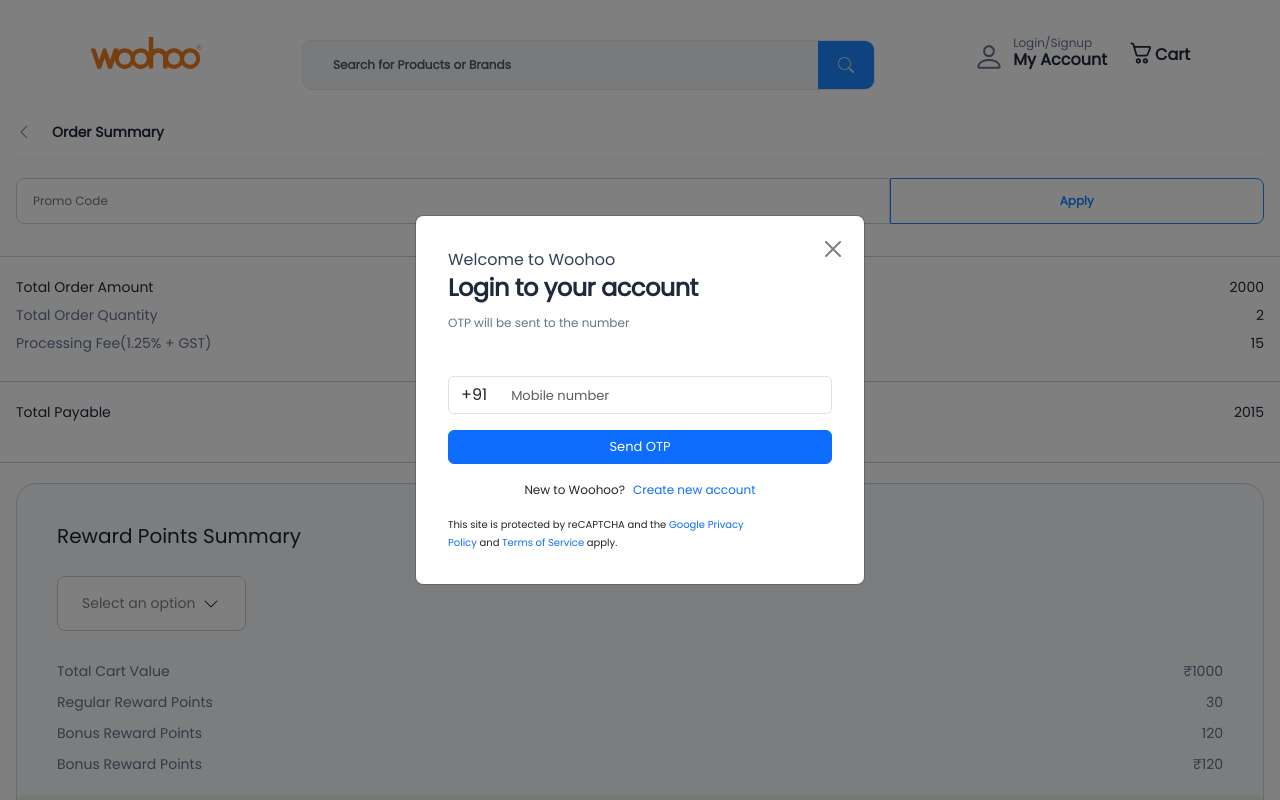
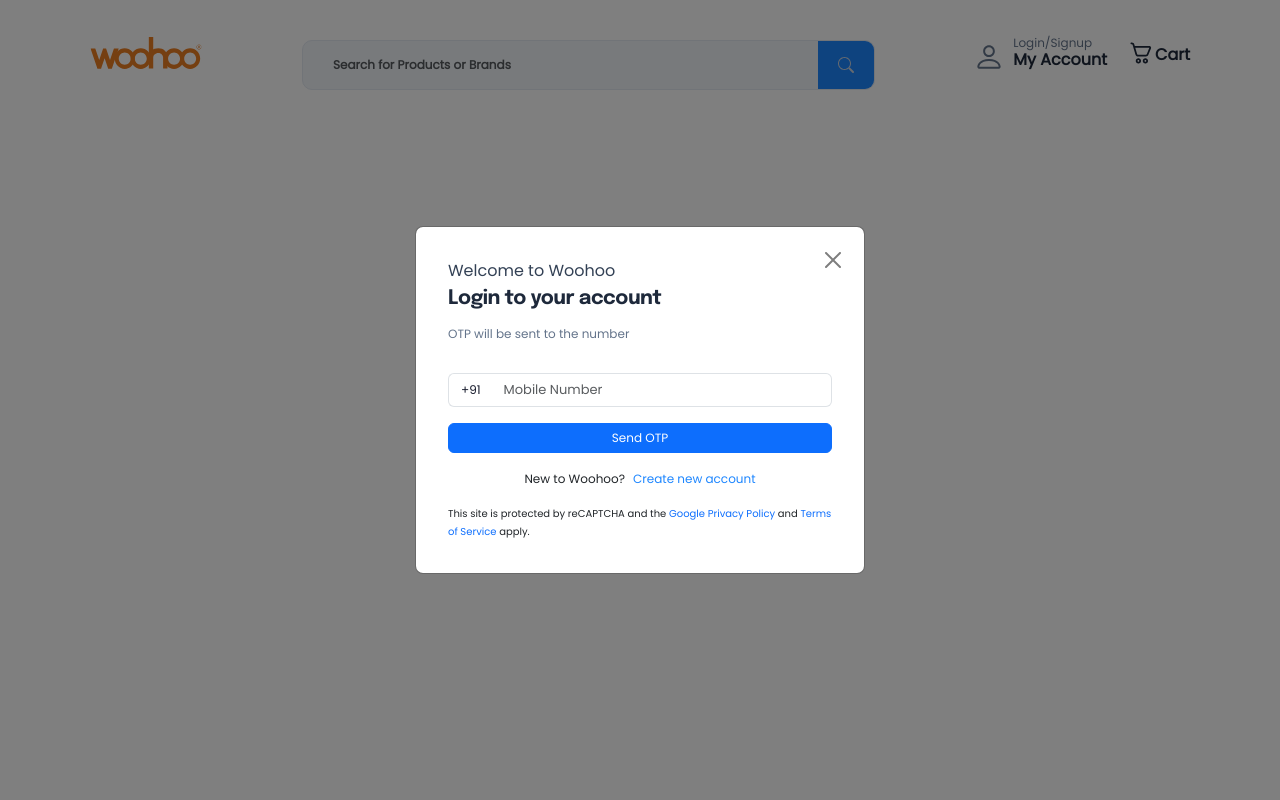
Before and after one commit to dranzor4/giftcard, a React (Create React App) app: page /checkout in a window 1280 px wide. Shown: the top 800 px of the page. Built offline with nearby package versions, Linux system fonts and the light colour scheme; the HTML template or start-up script is replaced by a standard one.

Commit message:
login ui fix

```diff
--- a/public/index.html
+++ b/public/index.html
@@ -15,6 +15,9 @@
       user's mobile device or desktop. See https://developers.google.com/web/fundamentals/web-app-manifest/
     -->
     <link rel="manifest" href="%PUBLIC_URL%/manifest.json" />
+    <link rel="preconnect" href="https://fonts.googleapis.com">
+    <link rel="preconnect" href="https://fonts.gstatic.com" crossorigin>
+    <link href="https://fonts.googleapis.com/css2?family=Epilogue:wght@700&display=swap" rel="stylesheet">
     <!--
       Notice the use of %PUBLIC_URL% in the tags above.
       It will be replaced with the URL of the `public` folder during the build.
--- a/src/components/Sidebar/index.jsx
+++ b/src/components/Sidebar/index.jsx
@@ -1,5 +1,5 @@
 import React from "react";
-import "./Sidebar.css";
+import "./sidebar.css";
 import ProfileIcon from "../ProfileIcon";
 import TransparentOverlay from "../TransparentOverlay/index";
 
--- a/src/components/loginModal/LoginModalComp.js
+++ b/src/components/loginModal/LoginModalComp.js
@@ -98,29 +98,33 @@
             <div className="modal-header-first">
               <div className="modal-header-first-one">
                 <div className="login-header-one">
-                  <Modal.Header closeButton={true} style={{ borderBottom: "none" }}>
+                  <Modal.Header
+                    closeButton={true}
+                    style={{ borderBottom: "none" }}
+                  >
                     <div className="login-header-first">
                       <div>Welcome to Woohoo</div>
                       <div>Login to your account</div>
                     </div>
                   </Modal.Header>
-                    <div
-                      style={{
-                        alignSelf: "stretch",
-                        color: "var(--Gray-Gray-500, #64748B)",
-                        fontSize: "12px",
-                        fontStyle: "normal",
-                        fontWeight: 400,
-                      }}
-                    >
+                  {showOTPForm ? (
+                    <div className="login-header-otp-text">
+                      Enter the OTP received on this number{" "}
+                    </div>
+                  ) : (
+                    <div className="login-header-otp-text">
                       OTP will be sent to the number
                     </div>
+                  )}
                 </div>
 
                 <div className="login-header-two">
                   {showOTPForm ? (
                     <Form
-                        style={{ width: "-webkit-fill-available" }}
+                      style={{
+                        width: "-webkit-fill-available",
+                        paddingTop: "0px",
+                      }}
                       onSubmit={handleOTPSubmit}
                     >
                       {enteredMobileNumber && (
@@ -135,34 +139,17 @@
                       )}
 
                       <div>
-                          <InputGroup className="mb-3">
+                        <InputGroup>
                           <Form.Control
                             type="text"
                             placeholder="Enter OTP"
                             aria-label="Enter OTP"
                             aria-describedby="mobile-prefix"
-                              style={{ fontSize: "small", borderLeft: "none" }}
+                            style={{ fontSize: "small" }}
                             value={enteredOtp}
                             onChange={(e) => setEnteredOtp(e.target.value)}
                           />{" "}
                         </InputGroup>
-                          <div className="login-otp-button">
-                            <Button
-                            style={{width:"-webkit-fill-available !important", fontSize:"small"}}
-                              variant="primary"
-                              className="custom-width-btn"
-                              // onClick={handleSendOTP}
-                              type="submit"
-                            >
-                              Send OTP
-                            </Button>
-                          </div>
-
-                          <div className="otp-error-text">
-                            {otpError && (
-                              <div style={{ color: "red" }}>{otpError}</div>
-                            )}
-                          </div>
 
                         <div className="otp-timer-text">
                           {timer > 0 ? (
@@ -191,21 +178,43 @@
                             </>
                           )}
                         </div>
+
+                        <div className="login-otp-button">
+                          <Button
+                            variant="primary"
+                            className="custom-width-btn"
+                            // onClick={handleSendOTP}
+                            type="submit"
+                          >
+                            Submit
+                          </Button>
+                        </div>
+
+                        <div className="otp-error-text">
+                          {otpError && (
+                            <div style={{ color: "red" }}>{otpError}</div>
+                          )}
+                        </div>
                       </div>
                     </Form>
                   ) : (
-                      <Form style={{ width: "-webkit-fill-available" }}>
+                    <Form
+                      style={{
+                        width: "-webkit-fill-available",
+                        paddingTop: "0px",
+                      }}
+                    >
                       <div>
                         <InputGroup className="mb-3">
                           <InputGroup.Text
                             id="mobile-prefix"
-                              style={{ backgroundColor: "white" }}
+                            className="mobile-country-code"
                           >
                             +91
                           </InputGroup.Text>
                           <Form.Control
                             type="text"
-                              placeholder="Mobile number"
+                            placeholder="Mobile Number"
                             aria-label="Mobile Number"
                             aria-describedby="mobile-prefix"
                             style={{ fontSize: "small", borderLeft: "none" }}
@@ -215,12 +224,7 @@
                         </InputGroup>
                       </div>
                       <div className="login-otp-button">
-                          <Button
-                            variant="primary"
-                            className="custom-width-btn"
-                            onClick={handleSendOTP}
-                            style={{fontSize: "small"}}
-                          >
+                        <Button variant="primary" onClick={handleSendOTP}>
                           Send OTP
                         </Button>
                       </div>
@@ -233,7 +237,11 @@
                   <div>New to Woohoo? </div>
                   <div>
                     <a
-                        style={{ fontWeight: 500, cursor: "pointer" }}
+                      style={{
+                        fontWeight: 500,
+                        cursor: "pointer",
+                        color: "#1D86FF",
+                      }}
                       href="#"
                       onClick={handleCreateAccountClick}
                     >
@@ -245,20 +253,14 @@
             </div>
             <div className="modal-header-second">
               This site is protected by reCAPTCHA and the{" "}
-                <a href="#">
-                  Google Privacy <br /> Policy
-                </a>{" "}
-                and <a href="#">Terms of Service</a> apply.
+              <a href="#">Google Privacy Policy</a> and{" "}
+              <a href="#">Terms of Service</a> apply.
             </div>
           </div>
         )}
-
       </BootstrapModal>
 
-      <SignModalComp
-        show={signModal}
-        handleClose={handleSignModalClose}
-      />
+      <SignModalComp show={signModal} handleClose={handleSignModalClose} />
     </div>
   );
 };
--- a/src/components/loginModal/SignModalComp.js
+++ b/src/components/loginModal/SignModalComp.js
@@ -79,11 +79,11 @@
     <BootstrapModal show={show} onHide={handleClose} centered>
       {welcomeform ? (
         <div className="welcome-header">
-        <div className="welcome-header-one">
-        <div></div>
-          <div>Account Created Successfully</div>
+          <div className="welcome-header-one">
+            <div></div>
+            <div>Account Created Successfully</div>
+          </div>
         </div>
-      </div>
       ) : (
         <div className="modall-header">
           <div className="modal-header-first">
@@ -95,14 +95,17 @@
                 >
                   <div className="login-header-first">
                     <div>Welcome to Woohoo</div>
-                    <div>Create a new account</div>
+                    <div>Create new account</div>
                   </div>
                 </Modal.Header>
               </div>
               <div className="login-header-two">
                 <Modal.Body style={{ width: "-webkit-fill-available" }}>
                   <Form
-                    style={{ width: "-webkit-fill-available" }}
+                    style={{
+                      width: "-webkit-fill-available",
+                      paddingTop: "0px",
+                    }}
                     onSubmit={SignUpFormSubmit}
                   >
                     <div>
@@ -132,27 +135,28 @@
                       <InputGroup className="mb-3">
                         <InputGroup.Text
                           id="mobile-prefix"
-                          style={{
-                            backgroundColor: "white",
-                            fontSize: "small",
-                          }}
+                          className="mobile-country-code"
                         >
                           +91
                         </InputGroup.Text>
                         <Form.Control
                           type="tel"
-                          placeholder="Mobile number"
+                          placeholder="Mobile Number"
                           aria-label="Mobile Number"
                           aria-describedby="mobile-prefix"
                           style={{
                             fontSize: "small",
                             borderLeft: "none",
-                            borderRight: "none",
                           }}
                           value={mobileNumber}
                           required
-                          onChange={(e) => {const onlyDigits = e.target.value.replace(/\D/g, ''); // Remove non-numeric characters
-                          setMobileNumber(onlyDigits);}}
+                          onChange={(e) => {
+                            const onlyDigits = e.target.value.replace(
+                              /\D/g,
+                              ""
+                            ); // Remove non-numeric characters
+                            setMobileNumber(onlyDigits);
+                          }}
                         />{" "}
                         {mobileNumberVerified && (
                           <InputGroup.Text
@@ -180,6 +184,7 @@
                               id="verify-number"
                               className="otp-generation-style"
                               onClick={generateOtp}
+                              style={{ borderLeft: "none" }}
                             >
                               Verify
                             </InputGroup.Text>
@@ -189,7 +194,6 @@
                             id="verify-number"
                             onClick={generateOtp}
                             className="otp-generation-style"
-
                           >
                             Resend OTP
                           </InputGroup.Text>
@@ -208,7 +212,11 @@
                             type="text"
                             placeholder="Enter OTP"
                             value={otp}
-                            style={{ borderLeft: "none", borderRight: "none", fontSize: "small" }}
+                            style={{
+                              borderLeft: "none",
+                              borderRight: "none",
+                              fontSize: "small",
+                            }}
                             onChange={(e) => setOtp(e.target.value)}
                           />
 
@@ -229,8 +237,6 @@
                           value={email}
                           style={{
                             fontSize: "small",
-                            borderLeft: "none",
-                            borderRight: "none",
                           }}
                           required
                           onChange={(e) => setEmail(e.target.value)}
@@ -244,7 +250,7 @@
                     </div>
                     <div className="login-otp-button">
                       <Button
-                      style={{fontSize:"small"}}
+                        style={{ fontSize: "small" }}
                         variant="primary"
                         className="custom-width-btn"
                         // onClick={handleSendOTP}
@@ -274,10 +280,8 @@
           </div>
           <div className="modal-header-second">
             This site is protected by reCAPTCHA and the{" "}
-            <a href="#">
-              Google Privacy <br /> Policy
-            </a>{" "}
-            and <a href="#">Terms of Service</a> apply.
+            <a href="#">Google Privacy Policy</a> and{" "}
+            <a href="#">Terms of Service</a> apply.
           </div>
         </div>
       )}
--- a/src/components/loginModal/newlogin.css
+++ b/src/components/loginModal/newlogin.css
@@ -26,6 +26,7 @@
     /* Body/Paragraph-2/Regular */
     font-size: 16px;
     font-style: normal;
+    font-family: Poppins;
     font-weight: 400;
     line-height: 24px;
     /* 150% */
@@ -34,6 +35,7 @@
 .welcome-header-one div:nth-child(2) {
     color: var(--Gray-Gray-800, #1E293B);
     text-align: center;
+    font-family: Poppins;
     font-size: 18px;
     font-style: normal;
     font-weight: 600;
@@ -41,12 +43,12 @@
     /* 133.333% */
 }
 
-.modal-header{
+.modal-header {
     padding: 0px !important;
     justify-content: space-around !important;
 }
 
-.btn-close{
+.btn-close {
     position: absolute;
     top: 25px;
     right: 23px;
@@ -73,13 +75,27 @@
 
 }
 
+
 .modal-header-first-one {
     display: flex;
     /* height: 228px; */
     flex-direction: column;
     align-items: flex-start;
-    gap: 20px;
+    /* padding-bottom: 16px; */
+    gap: 30px;
     align-self: stretch;
+}
+
+.mobile-country-code {
+    color: var(--Gray-Gray-900, #181C2D);
+    font-family: Poppins;
+    font-size: 12px;
+    font-style: normal;
+    font-weight: 400;
+    line-height: 20px;
+    /* 166.667% */
+    background-color: #FFF;
+    border-right: none;
 }
 
 .modal-header-first-two {
@@ -112,6 +128,8 @@
 .create-new-account div {
     font-weight: 400;
     text-align: center;
+    font-style: normal;
+    font-family: Poppins;
     font-size: 12px;
     line-height: 20px;
 }
@@ -141,6 +159,7 @@
 
 .login-header-first div:first-child {
     color: var(--Gray-Gray-700, #334155);
+    font-family: Poppins;
     font-size: 16px;
     font-style: normal;
     font-weight: 400;
@@ -150,7 +169,8 @@
 
 .login-header-first div:nth-child(2) {
     color: var(--Gray-Gray-800, #1E293B);
-    font-size: 24px;
+    font-family: Epilogue;
+    font-size: 20px;
     font-style: normal;
     font-weight: 700;
     line-height: 32px;
@@ -158,9 +178,20 @@
     letter-spacing: -0.48px;
 }
 
+.login-header-otp-text {
+    align-self: stretch;
+    color: var(--Gray-Gray-500, #64748B);
+    font-family: Poppins;
+    font-size: 12px;
+    font-style: normal;
+    font-weight: 400;
+    line-height: 18px;
+}
+
 .otp-change-label {
     display: flex;
     align-items: center;
+    margin-top: -10px;
     margin-bottom: 20px;
     gap: 10px;
 }
@@ -198,10 +229,16 @@
     font-style: normal;
     font-weight: 400;
     line-height: 18px;
+    padding-bottom: 20px;
 }
 
-.login-otp-button Button{
+.login-otp-button Button {
     width: -webkit-fill-available !important;
+    font-size: 12px;
+    font-style: normal;
+font-weight: 500;
+line-height: 16px; /* 133.333% */
+text-transform: capitalize;
 }
 
 
--- a/src/layout/Layout.jsx
+++ b/src/layout/Layout.jsx
@@ -3,7 +3,7 @@
 import Routers from "../routes/Routes";
 import DownBarLogin from "../components/DownBarLogin";
 import Sidebar from "../components/Sidebar";
-import Header from "../components/Header";
+import Header from "../components/header/index";
 import LoginModalComp from "../components/loginModal/LoginModalComp";
 
 const Layout = () => {
--- a/src/routes/Routes.jsx
+++ b/src/routes/Routes.jsx
@@ -1,31 +1,24 @@
 // App.jsx
-import React from "react";
-import { Route, Routes } from "react-router-dom";
-import Home from "../pages/home";
-import ProductDetail from "../pages/productDetail";
-import MyProfile from "../pages/mygiftcard";
-import CalculatorModal from "../components/Calculator";
-import GiftCard from "../pages/giftCardDetails";
-import MyGiftCard from "../pages/mygiftcard";
-import Checkout from "../pages/checkout";
+import React from 'react';
+import {Route, Routes } from 'react-router-dom';
+import Home from '../pages/home';
+import ProductDetail from '../components/productDetail/ProductDetail';
+import MyProfile from '../pages/mygiftcard';
+import CalculatorModal from '../components/Calculator';
+import MyGiftCard from '../pages/mygiftcard';
+
+
 
 const Routers = () => {
-  return (
-    <Routes>
-      <Route exact path="/" element={<Home />} />
-      <Route
-        exact
-        path="/productDetail/:productId"
-        element={<ProductDetail />}
-      />
-      <Route exact path="/my-profile" element={<MyProfile />} />
-      <Route path="/calculator" element={<CalculatorModal />} />
-      <Route path="/gifts" element={<GiftCard />} />
-      <Route path="/checkout" element={<Checkout />} />
-      <Route path="/my-gift-card" element={<MyGiftCard />} />
-      <Route path="/checkout" element={<Checkout />} />
-    </Routes>
-  );
+    return (
+            <Routes>
+                <Route exact path="/" element={<Home/>} />
+                <Route exact path="/productDetail/:productIndex" element={<ProductDetail/>}/>
+                <Route exact path="/my-profile" element={<MyProfile/> }/>
+                <Route path="/calculator" element={<CalculatorModal/> }/>
+                <Route path="/my-gift-card" element={<MyGiftCard/> }/>
+            </Routes>
+    );
 };
 
 export default Routers;
```
Lines whose indentation alone changed are shown as unchanged.
